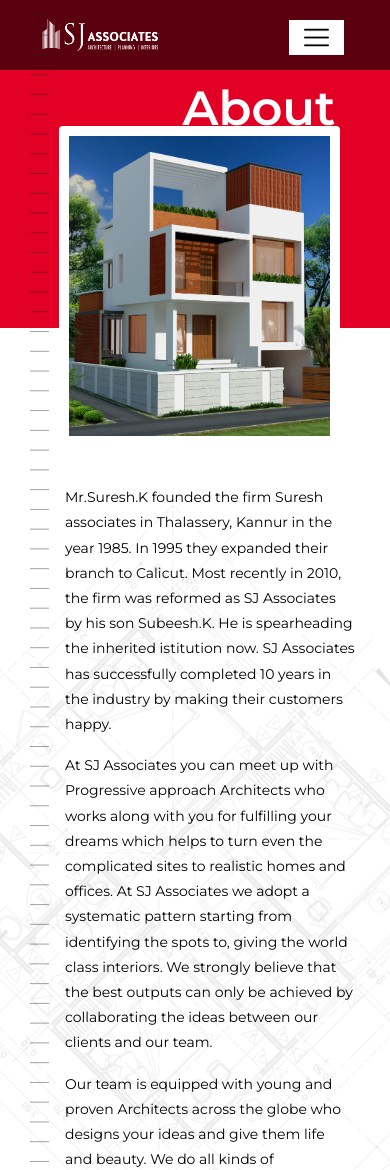
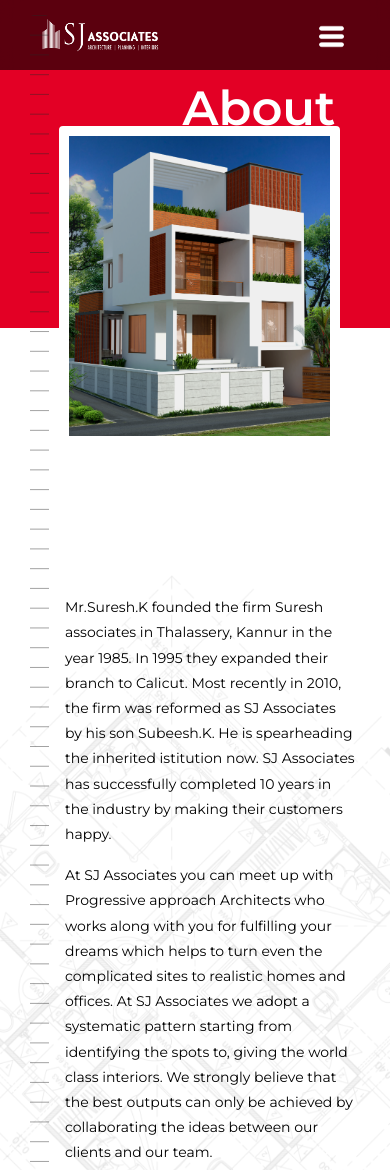
Before and after one commit to hathiltaj/hathiltaj.github.io, a plain HTML site: page about.html in a window 390 px wide. Shown: the top 1170 px of the page. Drawn offline with Linux system fonts and the light colour scheme.

Commit message:
Menu icon update

```diff
--- a/about.html
+++ b/about.html
@@ -51,7 +51,7 @@
                             </a>
 
                         </div>
-                        <label for="drop" class="toggle"><img style="width: 25px;" src="images/menu.png"></label>
+                        <label for="drop" class="toggle"><img style="width: 25px;height: 23px;" src="images/menu-button-of-three-horizontal-lines.png"></label>
                         <input type="checkbox" id="drop" />
                        <ul class="menu mr-auto pt-4" >
                             <li><a href="index.html">Home</a></li>
@@ -77,7 +77,7 @@
     <img src="images/Repeat%20Grid%201.svg">
     </div>
     <section class="about-l" id="about">
-        <div class="row">
+        <div class="row ">
             <div class="col-md-6 abt-left">
                 <h1>About</h1>
                 <div class="abt-img">
--- a/css/style.css
+++ b/css/style.css
@@ -290,12 +290,12 @@ li>a:only-child:after {
     /* Stylinf the toggle lable */
     .toggle {
         display: block;
-        padding: 5px 15px;
+        padding: 5px 0px;
         font-size: 13px;
         text-decoration: none;
         border: none;
         float: right;
-        background-color: white;
+        background-color: transparent;
         color: black;
         cursor: pointer !important;
         margin-bottom: 0;
@@ -2851,8 +2851,8 @@ h3.tittle-w3ls.two {
 }
 
     .abt-right{
-        margin-top: 0px;
-    padding-top: 0px;
+        margin-top: 50px !important;
+    padding-top: 40px;
     padding-right: 50px;
     padding-left: 80px;
 }
```
Also changed, not shown: contact.html (+1 -1 lines), index.html (+1 -1 lines), projects.html (+1 -1 lines), images/menu-button-of-three-horizontal-lines.png (added).
